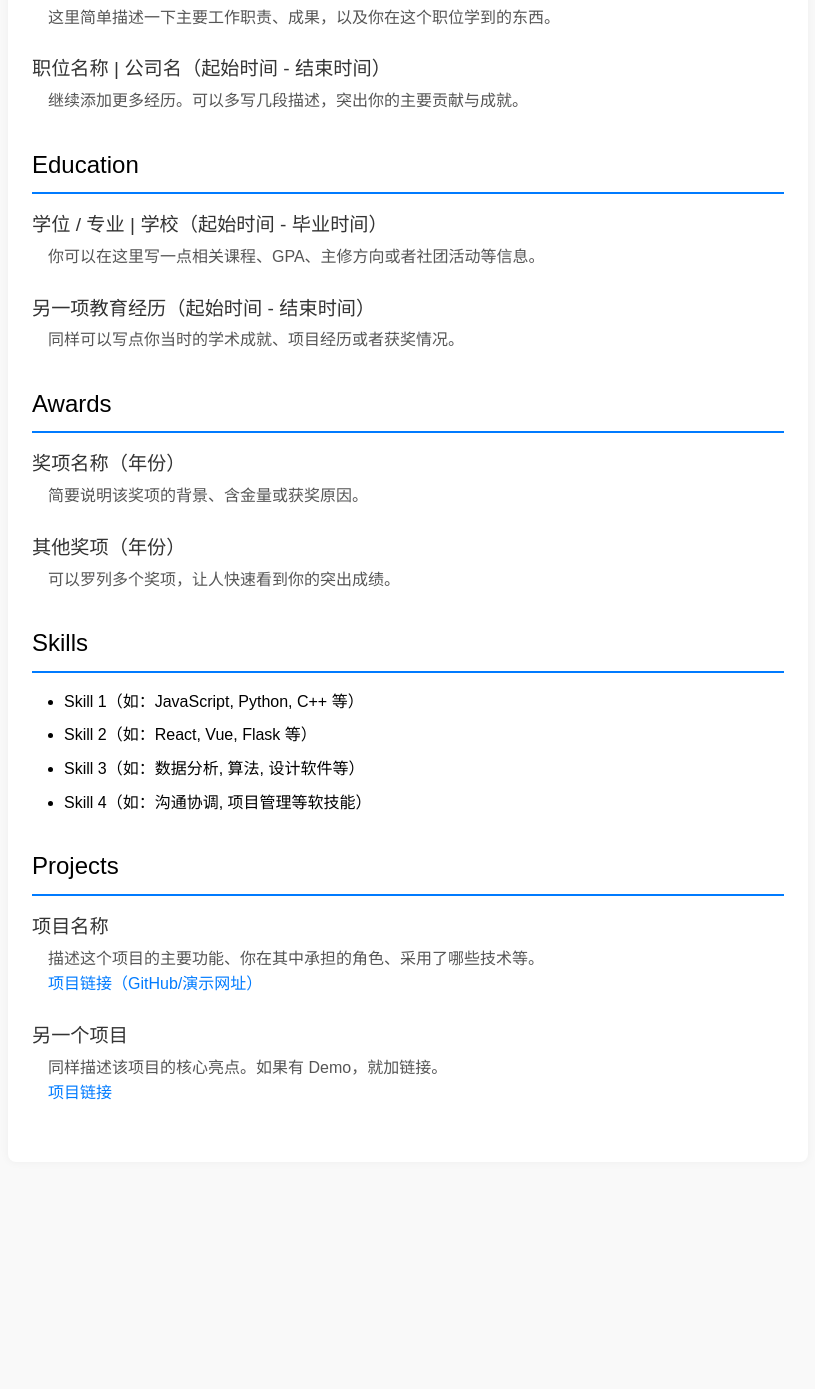
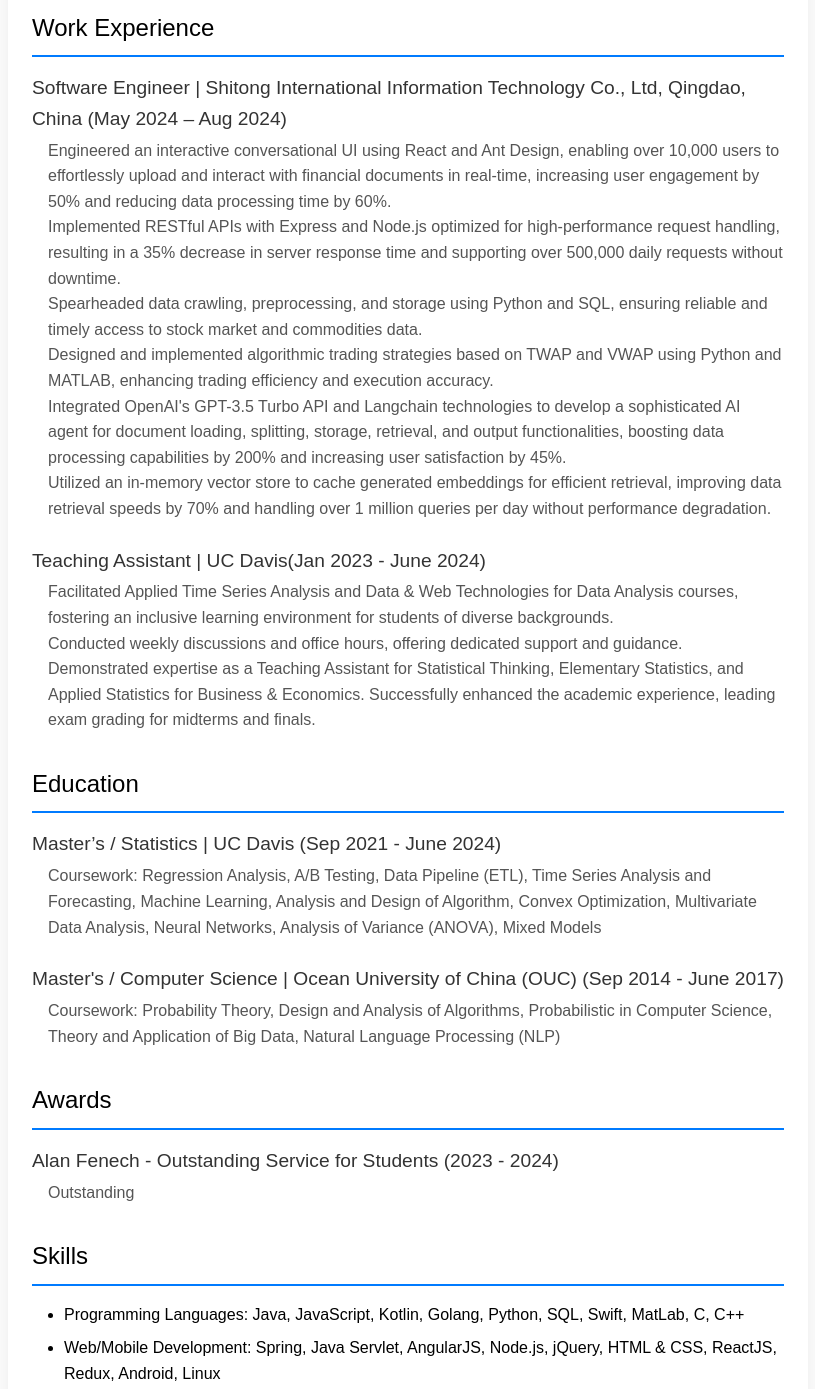
Before and after one commit to lu-lu-xue/lu-lu-xue.github.io, a plain HTML site: page index.html in a window 1280 px wide. Shown: the part 634-2023 px from the top of the page, without its empty margins (232-1047 px from the left). Before the commit the page ends 1828 px from the top, so only its background shows below. Drawn offline with Linux system fonts and the light colour scheme.

Commit message:
add more contents

```diff
--- a/index.html
+++ b/index.html
@@ -47,19 +47,57 @@
     <!-- About Me -->
     <section id="about">
       <h2>About Me</h2>
-      <p>在这里简单介绍一下自己，比如你的专业背景、个人兴趣、职业目标等。</p>
+      <p>Results-driven Student with a Master’s degree from University of California, Davis (UCD) currently seeking a full-time entry-level
+        position to contribute to development initiatives while advancing as a software developer. Proficient in languages like Java, Python,
+        Golang, Kotlin, and JavaScript, and skilled in using frameworks such as Spring/SpringBoot, React, and Angular. Strong analytical
+        and problem-solving abilities demonstrated across cloud architectures, microservices, and security projects. </p>
     </section>
 
     <!-- Work Experience -->
     <section id="experience">
       <h2>Work Experience</h2>
       <div class="item">
-        <h3>职位名称 | 公司名（起始时间 - 结束时间）</h3>
-        <p>这里简单描述一下主要工作职责、成果，以及你在这个职位学到的东西。</p>
+        <h3>Software Engineer | Shitong International Information Technology Co., Ltd, Qingdao, China (May 2024 – Aug 2024)</h3>
+        <p>
+          Engineered an interactive conversational UI using React and Ant Design, enabling over 10,000 users to effortlessly upload and
+          interact with financial documents in real-time, increasing user engagement by 50% and reducing data processing time by 60%.
+        </p>
+        <p>
+          Implemented RESTful APIs with Express and Node.js optimized for high-performance request handling, resulting in a 35%
+          decrease in server response time and supporting over 500,000 daily requests without downtime.
+        </p>
+        <p>
+          Spearheaded data crawling, preprocessing, and storage using Python and SQL, ensuring reliable and timely access to stock
+          market and commodities data.
+        </p>
+        <p>
+          Designed and implemented algorithmic trading strategies based on TWAP and VWAP using Python and MATLAB, enhancing
+          trading efficiency and execution accuracy.
+        </p>
+        <p>
+          Integrated OpenAI's GPT-3.5 Turbo API and Langchain technologies to develop a sophisticated AI agent for document
+          loading, splitting, storage, retrieval, and output functionalities, boosting data processing capabilities by 200% and increasing
+          user satisfaction by 45%.
+        </p>
+
+        <p>Utilized an in-memory vector store to cache generated embeddings for efficient retrieval, improving data retrieval speeds by
+          70% and handling over 1 million queries per day without performance degradation.</p>
       </div>
       <div class="item">
-        <h3>职位名称 | 公司名（起始时间 - 结束时间）</h3>
-        <p>继续添加更多经历。可以多写几段描述，突出你的主要贡献与成就。</p>
+        <h3>Teaching Assistant | UC Davis(Jan 2023 - June 2024)</h3>
+        <p>
+          Facilitated Applied Time Series Analysis and Data & Web Technologies for Data Analysis courses, fostering an inclusive learning
+          environment for students of diverse backgrounds.
+        </p>
+
+        <p>
+          Conducted weekly discussions and office hours, offering dedicated support and guidance.
+        </p>
+
+        <p>
+          Demonstrated expertise as a Teaching Assistant for Statistical Thinking, Elementary Statistics, and Applied Statistics for Business
+          & Economics. Successfully enhanced the academic experience, leading exam grading for midterms and finals.
+        </p>
       </div>
     </section>
 
@@ -67,12 +105,15 @@
     <section id="education">
       <h2>Education</h2>
       <div class="item">
-        <h3>学位 / 专业 | 学校（起始时间 - 毕业时间）</h3>
-        <p>你可以在这里写一点相关课程、GPA、主修方向或者社团活动等信息。</p>
+        <h3>Master’s / Statistics | UC Davis (Sep 2021 - June 2024)</h3>
+        <p>Coursework: Regression Analysis, A/B Testing, Data Pipeline (ETL), Time Series Analysis and Forecasting, Machine
+          Learning, Analysis and Design of Algorithm, Convex Optimization, Multivariate Data Analysis, Neural Networks, Analysis of
+          Variance (ANOVA), Mixed Models</p>
       </div>
       <div class="item">
-        <h3>另一项教育经历（起始时间 - 结束时间）</h3>
-        <p>同样可以写点你当时的学术成就、项目经历或者获奖情况。</p>
+        <h3>Master's / Computer Science | Ocean University of China (OUC) (Sep 2014 - June 2017)</h3>
+        <p>Coursework: Probability Theory, Design and Analysis of Algorithms, Probabilistic in Computer Science, Theory and Application of
+          Big Data, Natural Language Processing (NLP)</p>
       </div>
     </section>
 
@@ -80,12 +121,8 @@
     <section id="awards">
       <h2>Awards</h2>
       <div class="item">
-        <h3>奖项名称（年份）</h3>
-        <p>简要说明该奖项的背景、含金量或获奖原因。</p>
-      </div>
-      <div class="item">
-        <h3>其他奖项（年份）</h3>
-        <p>可以罗列多个奖项，让人快速看到你的突出成绩。</p>
+        <h3>Alan Fenech - Outstanding Service for Students (2023 - 2024)</h3>
+        <p>Outstanding </p>
       </div>
     </section>
 
@@ -93,10 +130,10 @@
     <section id="skills">
       <h2>Skills</h2>
       <ul>
-        <li>Skill 1（如：JavaScript, Python, C++ 等）</li>
-        <li>Skill 2（如：React, Vue, Flask 等）</li>
-        <li>Skill 3（如：数据分析, 算法, 设计软件等）</li>
-        <li>Skill 4（如：沟通协调, 项目管理等软技能）</li>
+        <li>Programming Languages: Java, JavaScript, Kotlin, Golang, Python, SQL, Swift, MatLab, C, C++</li>
+        <li>Web/Mobile Development: Spring, Java Servlet, AngularJS, Node.js, jQuery, HTML & CSS, ReactJS, Redux, Android, Linux</li>
+        <li>Databases and Cloud: MySQL, PostgreSQL, AWS Lambda/EC2, Google GCE, Google GAE, Amazon RDS, OpenAI API</li>
+        <li>Communication, teamwork</li>
       </ul>
     </section>
 
@@ -104,13 +141,54 @@
     <section id="projects">
       <h2>Projects</h2>
       <div class="item">
-        <h3>项目名称</h3>
-        <p>描述这个项目的主要功能、你在其中承担的角色、采用了哪些技术等。</p>
+        <h3>YourSpotify: A Kotlin-Based Spotify Favorites App with Optimized Performance and Enhanced Interaction</h3>
+        <p>Designed a Kotlin-based Spotify favorite app utilizing Android Jetpack Library and Hilt Dependency Injection, which
+          streamlined app performance and maintenance.
+        </p>
+
+        <p>
+          Implemented BottomBar & App Navigation using Jetpack Navigation component, improving user navigation efficiency.
+        </p>
+
+        <p>
+          Created a mock RESTFUL API using json-server and utilized Retrofit to manage API requests.
+        </p>
+
+        <p>
+          Built the feed/album/favorite UI in Jetpack Compose following MVVM architecture, enhancing UI responsiveness and user
+          interaction.
+        </p>
+
+        <p>
+          Enabled local cache ability for favorite features using Room Database.
+        </p>
+
+        <p>
+          Integrated Google Exoplayer for global music playback, improving playback stability and user satisfaction,achieving over 95%
+          crash-free sessions.
+        </p>
         <p><a href="#">项目链接（GitHub/演示网址）</a></p>
       </div>
       <div class="item">
-        <h3>另一个项目</h3>
-        <p>同样描述该项目的核心亮点。如果有 Demo，就加链接。</p>
+        <h3>Introduction to Long Memory Processes with Applications to Streamflow Simulations</h3>
+        <p>Conducted an in-depth analysis of long memory processes in hydrological data using techniques such as Autocovariance Function
+          (ACVF) and Spectral Density fitting.
+        </p>
+
+        <p>
+          Applied ARFIMA (AutoRegressive Fractionally Integrated Moving Average) models to simulate long memory behavior in
+          streamflow data, improving predictions of water discharge patterns in the Upper Butte Creek watershed.
+        </p>
+
+        <p>
+          Developed and validated models using WEHY (Watershed Environmental Hydrology) data, demonstrating strong alignment
+          between simulated and real-world hydrological behavior.
+        </p>
+
+        <p>
+          Enhanced model accuracy by implementing GARCH (Generalized Autoregressive Conditional Heteroskedasticity) models to
+          address heteroskedasticity in the residuals, improving the representation of volatility in streamflow data.
+        </p>
         <p><a href="#">项目链接</a></p>
       </div>
     </section>
```
